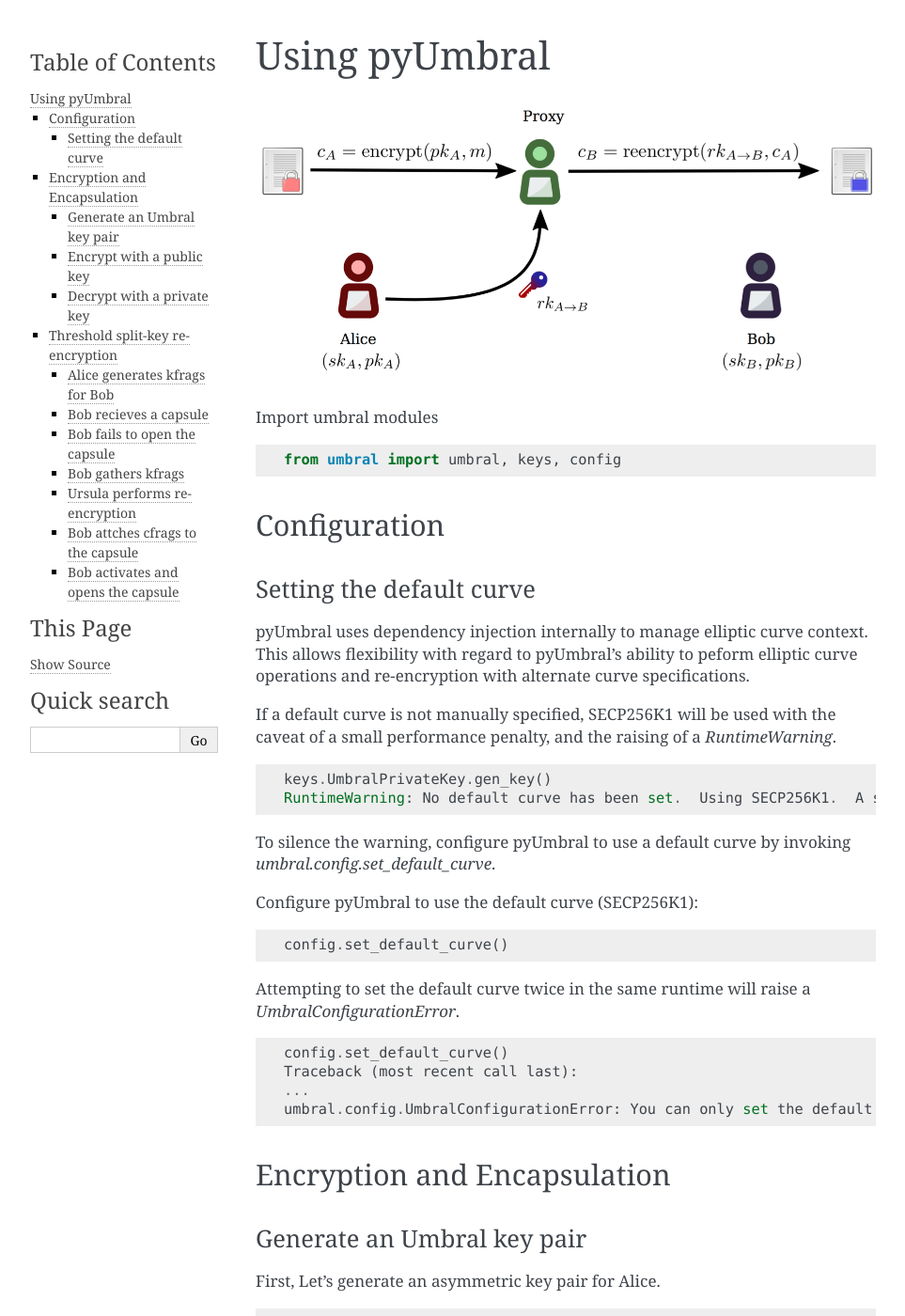
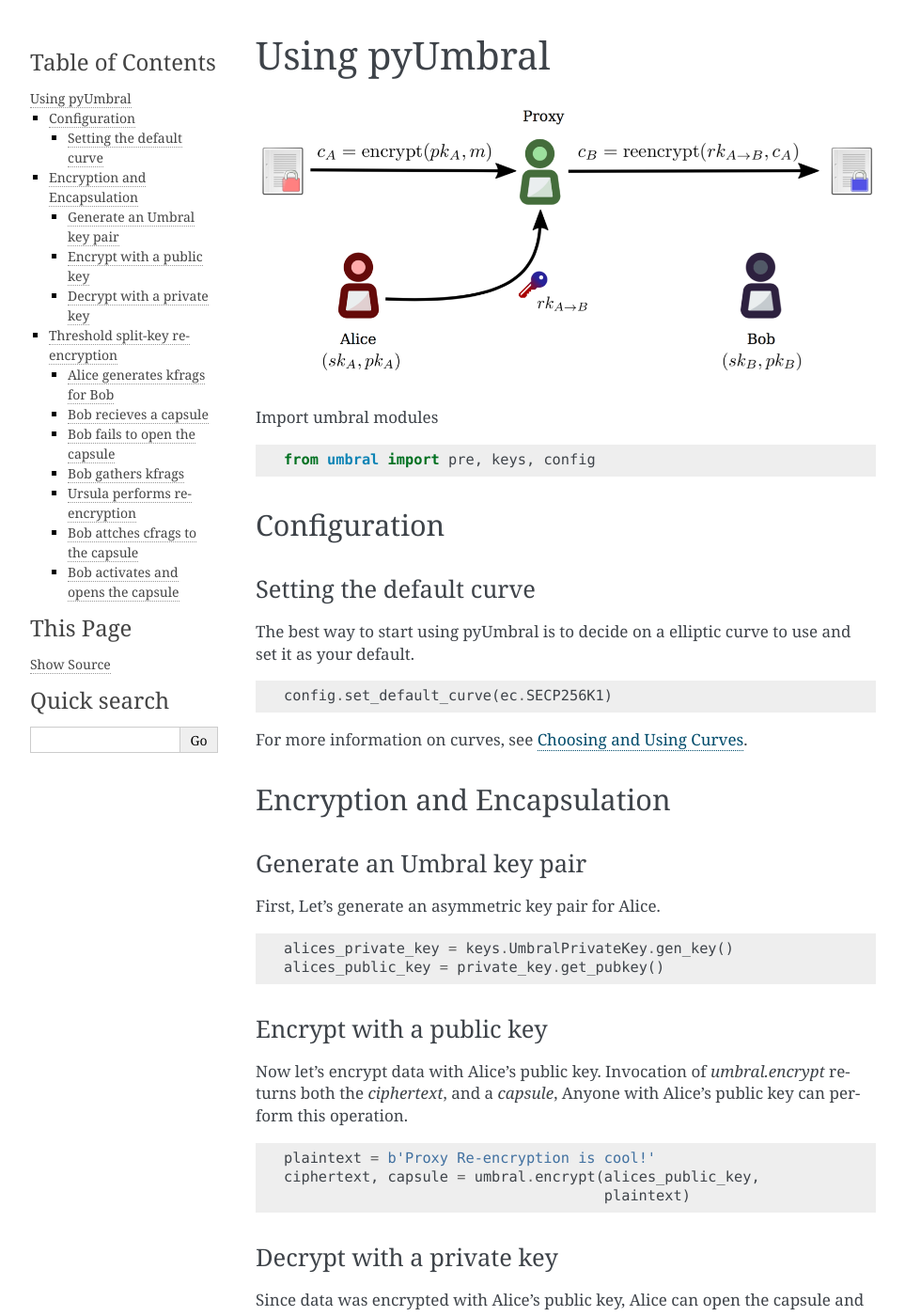
Before and after one commit to nucypher/pyUmbral, a Sphinx documentation site: the page built from docs/source/using_pyumbral.rst, in a window 1280 px wide and 1400 px high. Shown: the whole window at 94% size, without its empty margins (148-1111 px from the left). Built offline with Sphinx 7.4.7, drawn with Linux system fonts in a browser that asks for light colours.

Commit message:
Linking to "Choosing and Using curves" doc.

```diff
--- a/docs/source/installation.rst
+++ b/docs/source/installation.rst
@@ -20,7 +20,7 @@ Once you have acquired the source code, you can...
 
 .. code-block:: python
 
-   from umbral import umbral, keys, config
+   from umbral import pre, keys, config
 
 *...install pyUmbral with pipenv...*
 
--- a/docs/source/using_pyumbral.rst
+++ b/docs/source/using_pyumbral.rst
@@ -8,48 +8,23 @@ Import umbral modules
 
 .. code-block:: python
 
-  from umbral import umbral, keys, config
+  from umbral import pre, keys, config
 
 
 Configuration
 ==============
 
 
-
 Setting the default curve
 --------------------------
 
-pyUmbral uses dependency injection internally to manage elliptic curve context.
-This allows flexibility with regard to pyUmbral's ability to peform
-elliptic curve operations and re-encryption with alternate curve specifications.
-
-If a default curve is not manually specified, SECP256K1 will be used with the caveat of
-a small performance penalty, and the raising of a `RuntimeWarning`.
+The best way to start using pyUmbral is to decide on a elliptic curve to use and set it as your default.
 
 .. code-block:: python
 
-  keys.UmbralPrivateKey.gen_key()
-  RuntimeWarning: No default curve has been set.  Using SECP256K1.  A slight performance penalty has been incurred for only this call.  Set a default curve with umbral.config.set_default_curve().
+    config.set_default_curve(ec.SECP256K1)
 
-
-To silence the warning, configure pyUmbral to use a default curve
-by invoking `umbral.config.set_default_curve`.
-
-Configure pyUmbral to use the default curve (SECP256K1):
-
-.. code-block:: python
-
-    config.set_default_curve()
-
-Attempting to set the default curve twice in the same runtime will raise
-a `UmbralConfigurationError`.
-
-.. code-block:: python
-
-  config.set_default_curve()
-  Traceback (most recent call last):
-  ...
-  umbral.config.UmbralConfigurationError: You can only set the default curve once.  Do it once and then leave it alone.
+For more information on curves, see :doc:`choosing_and_using_curves`.
 
 
 Encryption and Encapsulation
```
